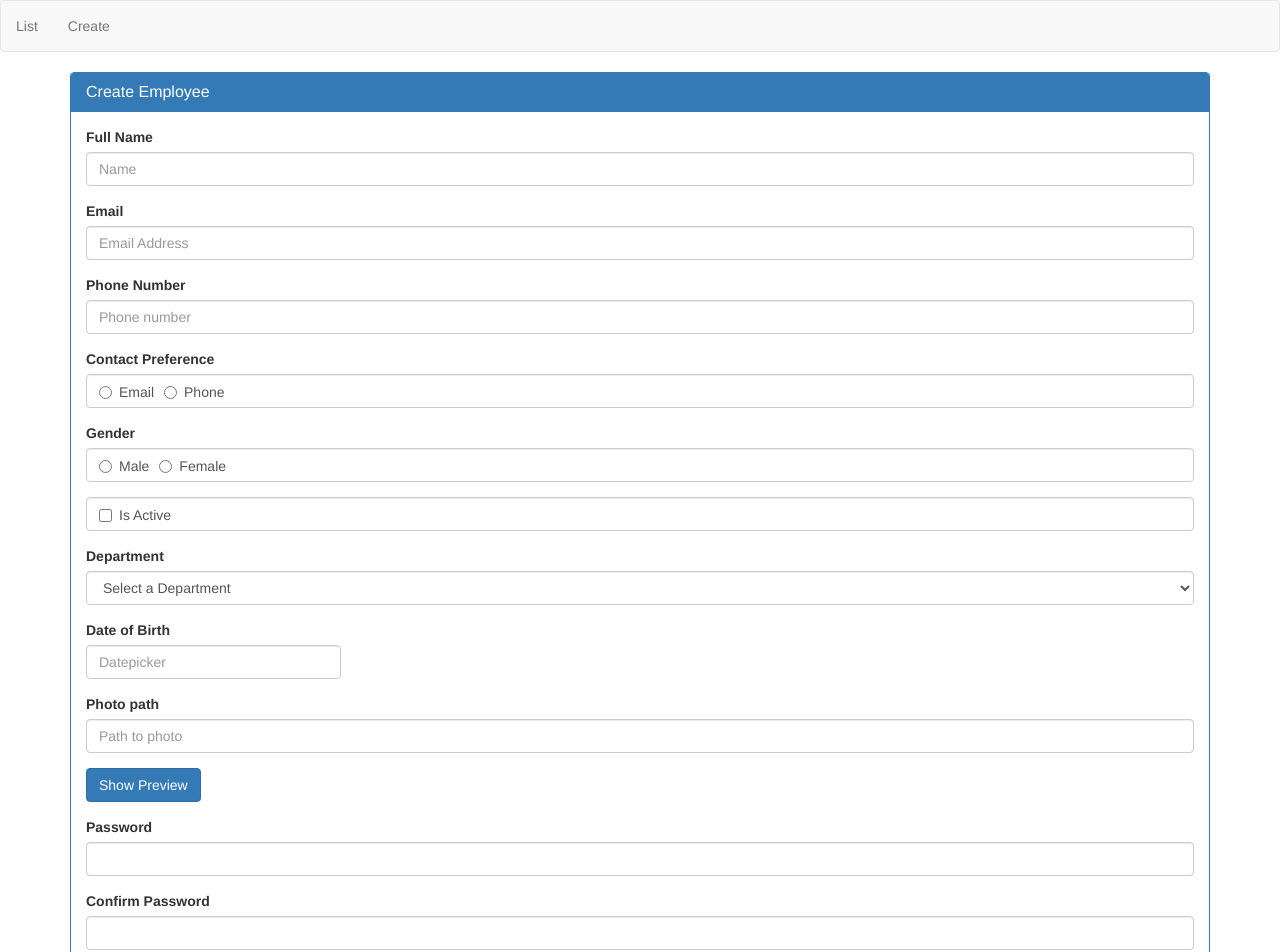
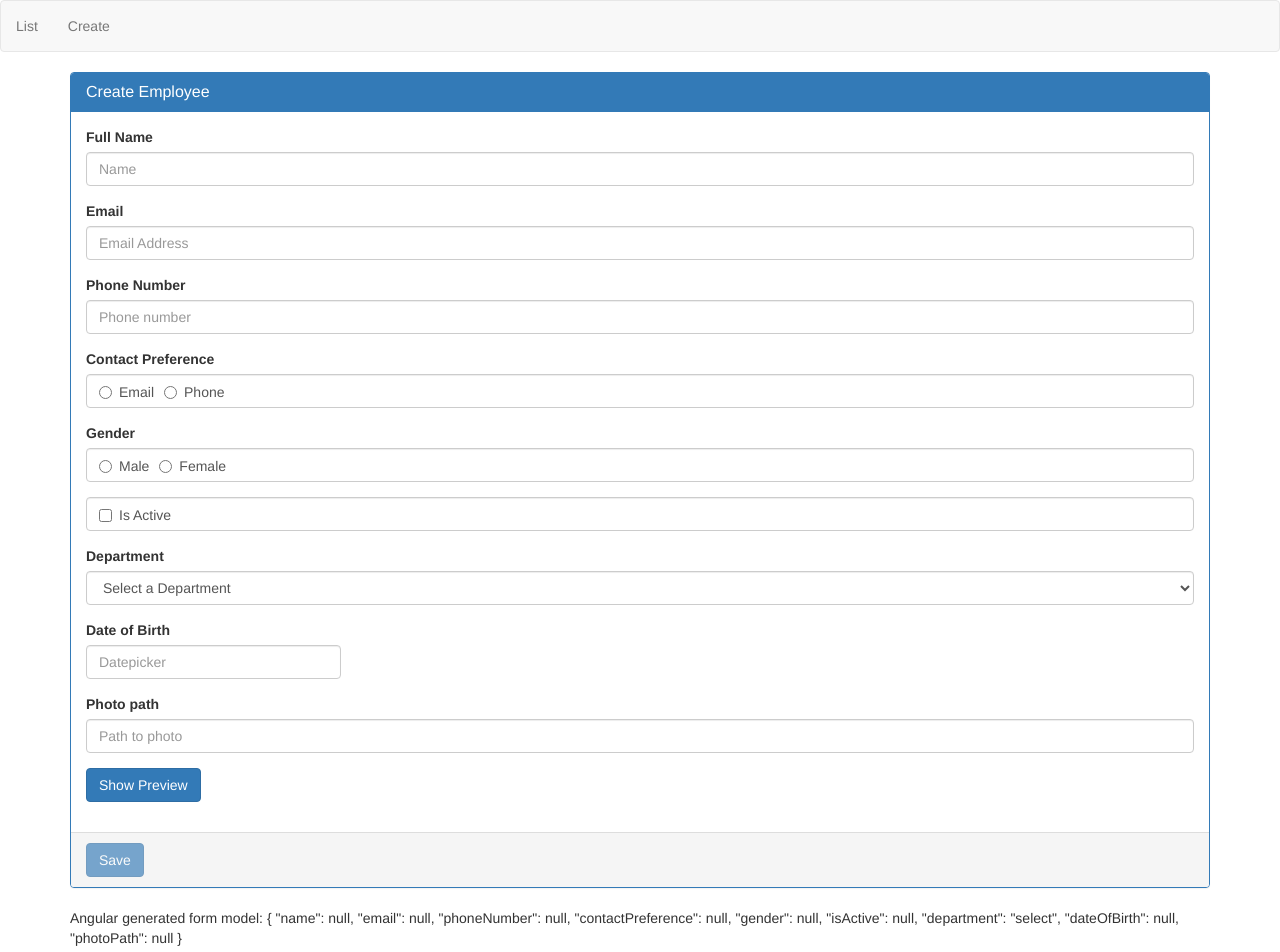
Before and after one commit to premrajah/AngularCRUD, an Angular app: page /create in a window 1280 px wide. Shown: the top 952 px of the page. Built offline with nearby package versions, Linux system fonts and the light colour scheme.

Commit message:
password validation ngGroupModel directive, and removed password field

```diff
--- a/src/app/employees/create-employee.component.html
+++ b/src/app/employees/create-employee.component.html
@@ -121,29 +121,33 @@
         <img [src]="employee.photoPath" style="max-width: 200px" *ngIf="previewPhoto">
       </div>
 
-      <!-- password -->
-      <div ngModelGroup="passwordGroup" #passwordGroup="ngModelGroup" [class.has-error]="confirmPassword.touched && confirmPassword.invalid && !confirmPassword.errors?.required">
-        <div class="form-group" [class.has-error]="password.touched && password.invalid">
+      <!-- password group -->
+      <!-- <div ngModelGroup="passwordGroup" #passwordGroup="ngModelGroup" [class.has-error]="passwordGroup.errors?.notEqual && !confirmPassword.errors?.required"
+        appConfirmEqualValidator> -->
+
+        <!-- password -->
+        <!-- <div class="form-group" [class.has-error]="password.touched && password.invalid">
           <label for="password" class="control-label">Password</label>
-          <input type="password" (input)="confirmPassword.control.updateValueAndValidity()" id="password" name="password" [(ngModel)]="employee.password" #password="ngModel"
-            required class="form-control" >
+          <input type="password" id="password" name="password" [(ngModel)]="employee.password" #password="ngModel"
+            required class="form-control">
           <span class="help-block" *ngIf="password.touched && password.invalid">Password is required</span>
-        </div>
+        </div> -->
 
         <!-- confirm password -->
-        <div class="form-group" [class.has-error]="confirmPassword.touched && confirmPassword.invalid">
+        <!-- <div class="form-group" [class.has-error]="confirmPassword.touched && confirmPassword.invalid">
           <label for="confirmPassword" class="control-label">Confirm Password</label>
-          <input type="password" appConfirmEqualValidator="password" id="confirmPassword" name="confirmPassword"
-            [(ngModel)]="employee.confirmPassword" #confirmPassword="ngModel" required class="form-control">
+          <input type="password" id="confirmPassword" name="confirmPassword" [(ngModel)]="employee.confirmPassword"
+            #confirmPassword="ngModel" required class="form-control">
 
           <span class="help-block" *ngIf="confirmPassword.touched && confirmPassword.errors?.required">Confirm Password
             is required</span>
 
-          <span class="help-block" *ngIf="confirmPassword.touched && confirmPassword.errors?.notEqual && !confirmPassword.errors?.required">Password
+          <span class="help-block" *ngIf="confirmPassword.touched && passwordGroup.errors?.notEqual && !confirmPassword.errors?.required">Password
             and
             Confirm Password do not match</span>
         </div>
-      </div>
+
+      </div> -->
       <!-- end password group -->
 
 
--- a/src/app/shared/confirm-equal-validator.directive.ts
+++ b/src/app/shared/confirm-equal-validator.directive.ts
@@ -1,5 +1,5 @@
 import { Validator, NG_VALIDATORS, AbstractControl } from "@angular/forms";
-import { Directive, Input } from "@angular/core";
+import { Directive } from "@angular/core";
 
 @Directive({
   selector: '[appConfirmEqualValidator]',
@@ -11,14 +11,12 @@ import { Directive, Input } from "@angular/core";
 })
 export class ConfirmEqualValidatorDirective implements Validator {
 
-  // passes the value of password field to this directive (or any other)
-  @Input() appConfirmEqualValidator: string;
+  validate(passwordGroup: AbstractControl): { [key: string]: any } | null {
 
-  validate(control: AbstractControl): { [key: string]: any } | null {
+    const passwordField = passwordGroup.get('password');
+    const confirmPasswordField = passwordGroup.get('confirmPassword');
 
-    const controlToCompare = control.parent.get(this.appConfirmEqualValidator);
-
-    if (controlToCompare && controlToCompare.value !== control.value) {
+    if (passwordField && confirmPasswordField && passwordField.value !== confirmPasswordField.value) {
       return { 'notEqual': true }
     }
 
```
Also changed, not shown: 1 other file (tests, documents, lock files or other folders).
